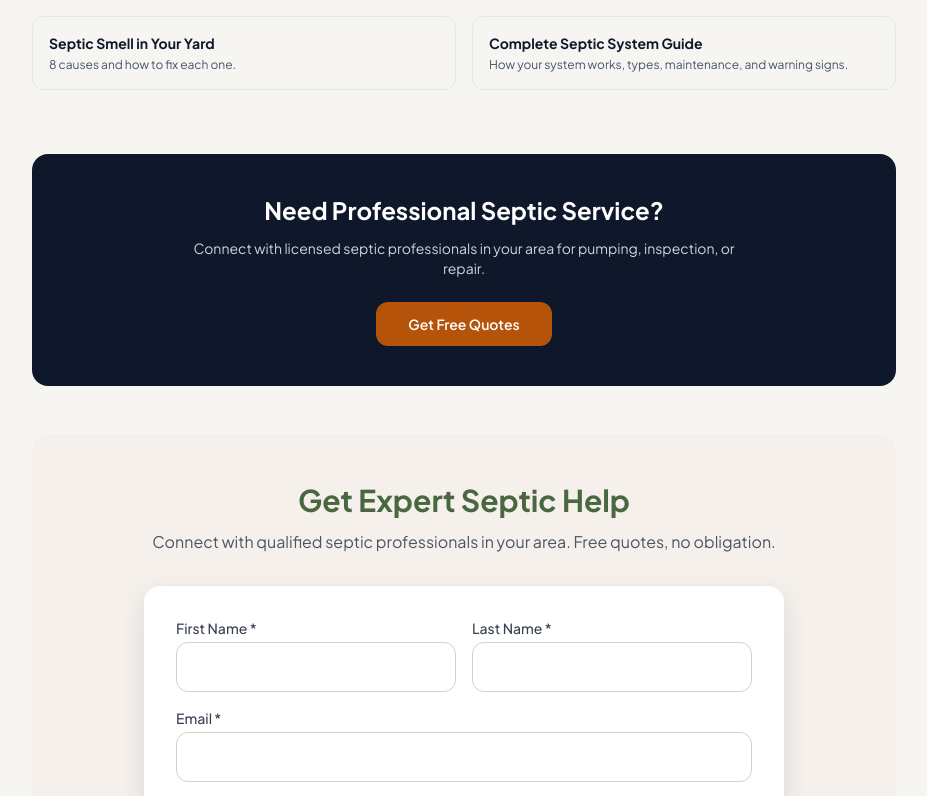
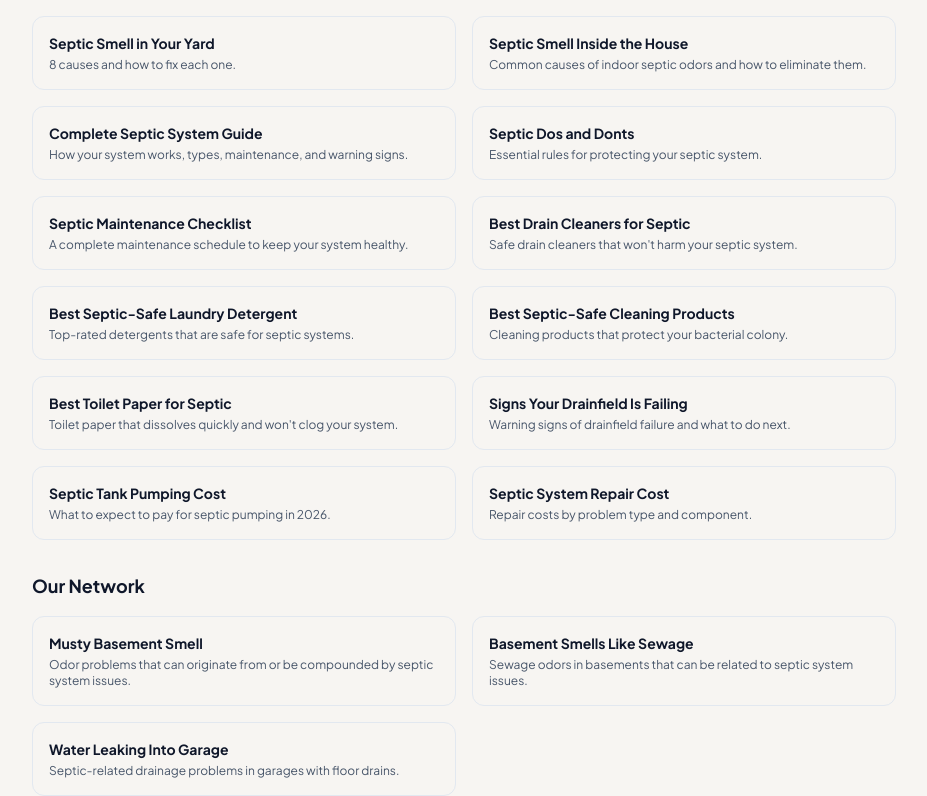
Before and after one commit to thebasementguide2026/theseptic.guide-, a Next.js app: page /reviews/best-septic-tank-treatments in a window 1280 px wide. Shown: the part 8484-9280 px from the top of the page, without its empty margins (176-1103 px from the left). Built offline with nearby package versions, Linux system fonts and the light colour scheme.

Commit message:
Update Related Guides section with expanded links and cross-network references

```diff
--- a/app/reviews/best-septic-tank-treatments/page.tsx
+++ b/app/reviews/best-septic-tank-treatments/page.tsx
@@ -514,10 +514,65 @@ export default function BestSepticTankTreatments() {
                 <h3 className='font-bold text-slate-900 mb-1 text-sm'>Septic Smell in Your Yard</h3>
                 <p className='text-slate-600 text-xs'>8 causes and how to fix each one.</p>
               </Link>
+              <Link href='/problems/septic-smell-inside-house' className='block p-4 border border-slate-200 rounded-lg hover:shadow-md transition-shadow'>
+                <h3 className='font-bold text-slate-900 mb-1 text-sm'>Septic Smell Inside the House</h3>
+                <p className='text-slate-600 text-xs'>Common causes of indoor septic odors and how to eliminate them.</p>
+              </Link>
               <Link href='/articles/complete-septic-guide' className='block p-4 border border-slate-200 rounded-lg hover:shadow-md transition-shadow'>
                 <h3 className='font-bold text-slate-900 mb-1 text-sm'>Complete Septic System Guide</h3>
                 <p className='text-slate-600 text-xs'>How your system works, types, maintenance, and warning signs.</p>
               </Link>
+              <Link href='/guides/septic-dos-and-donts' className='block p-4 border border-slate-200 rounded-lg hover:shadow-md transition-shadow'>
+                <h3 className='font-bold text-slate-900 mb-1 text-sm'>Septic Dos and Donts</h3>
+                <p className='text-slate-600 text-xs'>Essential rules for protecting your septic system.</p>
+              </Link>
+              <Link href='/articles/maintenance/septic-system-maintenance-checklist' className='block p-4 border border-slate-200 rounded-lg hover:shadow-md transition-shadow'>
+                <h3 className='font-bold text-slate-900 mb-1 text-sm'>Septic Maintenance Checklist</h3>
+                <p className='text-slate-600 text-xs'>A complete maintenance schedule to keep your system healthy.</p>
+              </Link>
+              <Link href='/reviews/best-drain-cleaners-for-septic' className='block p-4 border border-slate-200 rounded-lg hover:shadow-md transition-shadow'>
+                <h3 className='font-bold text-slate-900 mb-1 text-sm'>Best Drain Cleaners for Septic</h3>
+                <p className='text-slate-600 text-xs'>Safe drain cleaners that won&apos;t harm your septic system.</p>
+              </Link>
+              <Link href='/reviews/best-septic-safe-laundry-detergent' className='block p-4 border border-slate-200 rounded-lg hover:shadow-md transition-shadow'>
+                <h3 className='font-bold text-slate-900 mb-1 text-sm'>Best Septic-Safe Laundry Detergent</h3>
+                <p className='text-slate-600 text-xs'>Top-rated detergents that are safe for septic systems.</p>
+              </Link>
+              <Link href='/reviews/best-septic-safe-cleaning-products' className='block p-4 border border-slate-200 rounded-lg hover:shadow-md transition-shadow'>
+                <h3 className='font-bold text-slate-900 mb-1 text-sm'>Best Septic-Safe Cleaning Products</h3>
+                <p className='text-slate-600 text-xs'>Cleaning products that protect your bacterial colony.</p>
+              </Link>
+              <Link href='/reviews/best-toilet-paper-for-septic' className='block p-4 border border-slate-200 rounded-lg hover:shadow-md transition-shadow'>
+                <h3 className='font-bold text-slate-900 mb-1 text-sm'>Best Toilet Paper for Septic</h3>
+                <p className='text-slate-600 text-xs'>Toilet paper that dissolves quickly and won&apos;t clog your system.</p>
+              </Link>
+              <Link href='/problems/drainfield-failing' className='block p-4 border border-slate-200 rounded-lg hover:shadow-md transition-shadow'>
+                <h3 className='font-bold text-slate-900 mb-1 text-sm'>Signs Your Drainfield Is Failing</h3>
+                <p className='text-slate-600 text-xs'>Warning signs of drainfield failure and what to do next.</p>
+              </Link>
+              <Link href='/articles/septic-tank-pumping-cost' className='block p-4 border border-slate-200 rounded-lg hover:shadow-md transition-shadow'>
+                <h3 className='font-bold text-slate-900 mb-1 text-sm'>Septic Tank Pumping Cost</h3>
+                <p className='text-slate-600 text-xs'>What to expect to pay for septic pumping in 2026.</p>
+              </Link>
+              <Link href='/cost-guides/septic-system-repair-cost' className='block p-4 border border-slate-200 rounded-lg hover:shadow-md transition-shadow'>
+                <h3 className='font-bold text-slate-900 mb-1 text-sm'>Septic System Repair Cost</h3>
+                <p className='text-slate-600 text-xs'>Repair costs by problem type and component.</p>
+              </Link>
+            </div>
+            <h3 className='text-lg font-bold text-slate-900 mt-8 mb-4'>Our Network</h3>
+            <div className='grid md:grid-cols-2 gap-4'>
+              <a href='https://thebasement.guide/articles/musty-basement-smell' target='_blank' rel='noopener noreferrer' className='block p-4 border border-slate-200 rounded-lg hover:shadow-md transition-shadow'>
+                <h3 className='font-bold text-slate-900 mb-1 text-sm'>Musty Basement Smell</h3>
+                <p className='text-slate-600 text-xs'>Odor problems that can originate from or be compounded by septic system issues.</p>
+              </a>
+              <a href='https://thebasement.guide/articles/basement-smells-like-sewage' target='_blank' rel='noopener noreferrer' className='block p-4 border border-slate-200 rounded-lg hover:shadow-md transition-shadow'>
+                <h3 className='font-bold text-slate-900 mb-1 text-sm'>Basement Smells Like Sewage</h3>
+                <p className='text-slate-600 text-xs'>Sewage odors in basements that can be related to septic system issues.</p>
+              </a>
+              <a href='https://thegarage.guide/problems/water-leaking-into-garage' target='_blank' rel='noopener noreferrer' className='block p-4 border border-slate-200 rounded-lg hover:shadow-md transition-shadow'>
+                <h3 className='font-bold text-slate-900 mb-1 text-sm'>Water Leaking Into Garage</h3>
+                <p className='text-slate-600 text-xs'>Septic-related drainage problems in garages with floor drains.</p>
+              </a>
           </div>
         </div>
 
```
Lines whose indentation alone changed are shown as unchanged.
